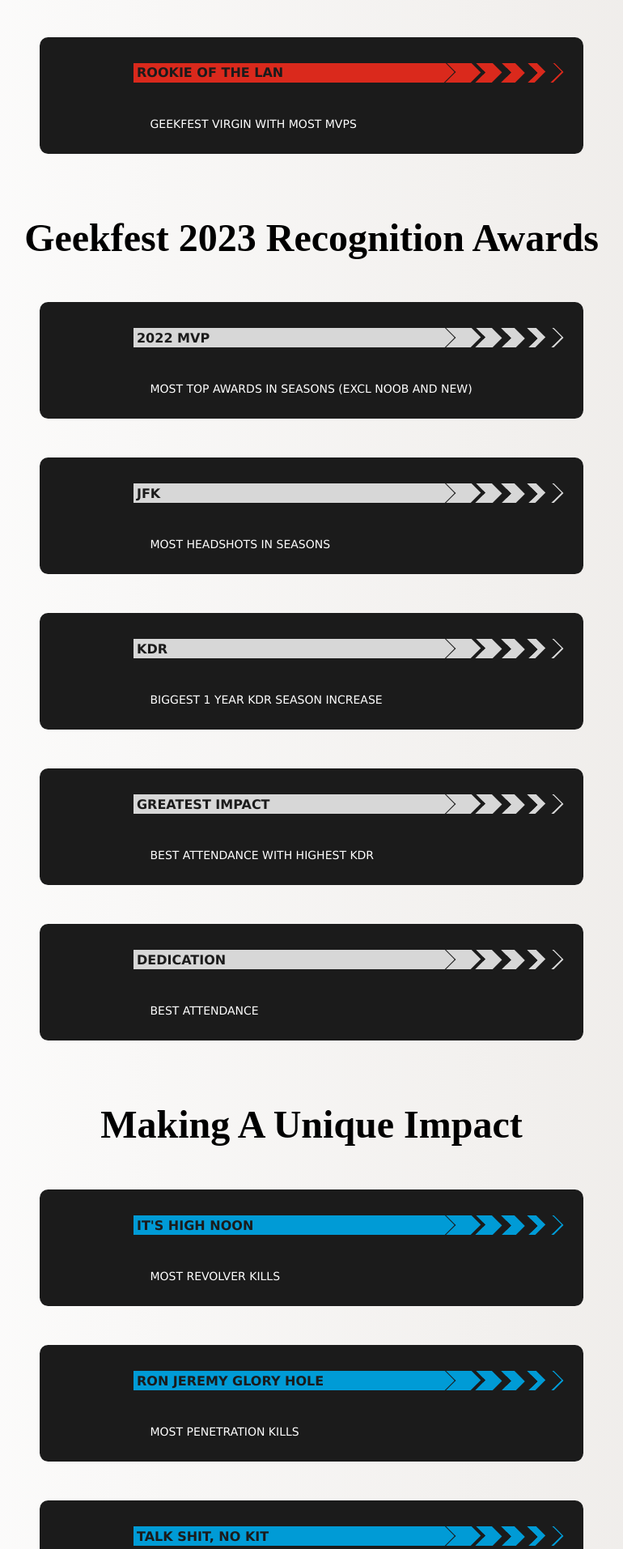
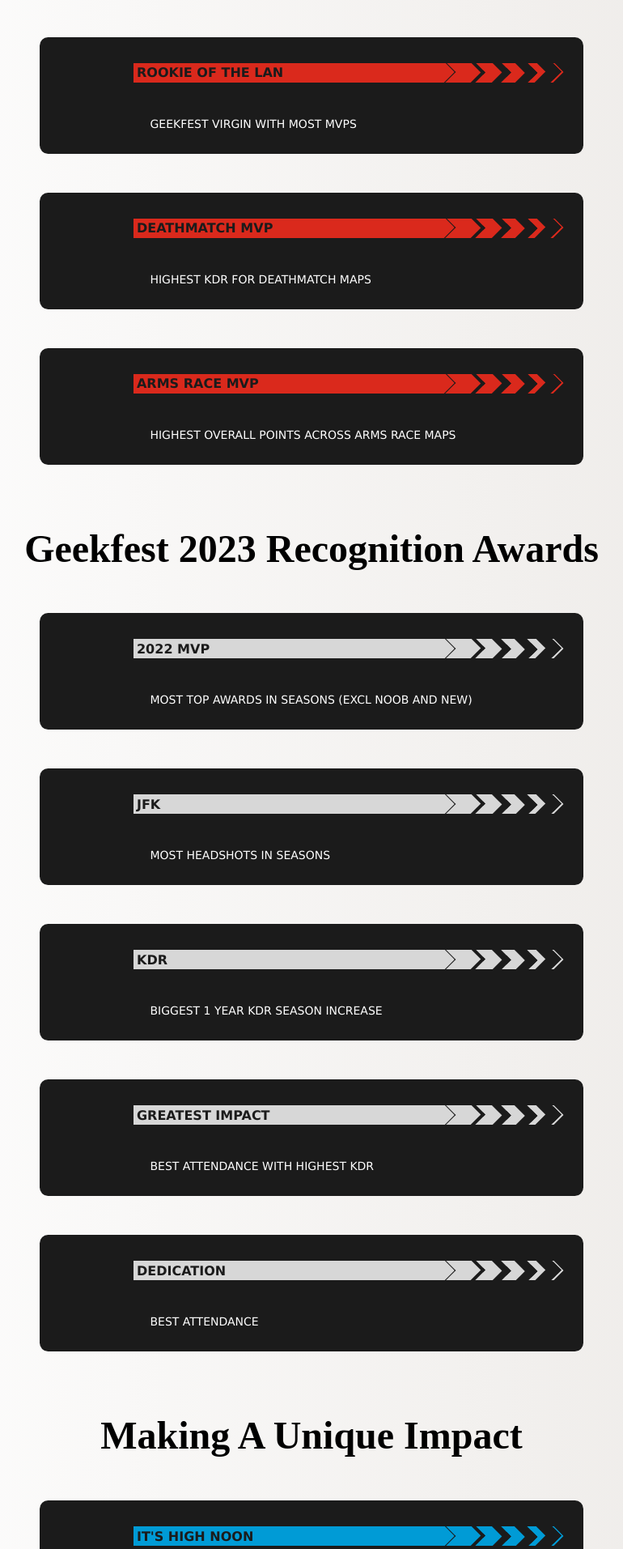
Before and after one commit to jroberts117/csgo-geekstats, a Django app: template geekstats/stats/templates/gf2023awards.html in a window 1280 px wide. Shown: the part 1666-3579 px from the top of the page at 81% size, without its empty margins (255-1025 px from the left). Run offline with Django 3.2, Linux system fonts and the light colour scheme; the template is opened without the code that fills it, so the values that code supplies are empty; some web fonts are replaced.

Commit message:
Add missing awards

```diff
--- a/geekstats/stats/templates/gf2023awards.html
+++ b/geekstats/stats/templates/gf2023awards.html
@@ -191,6 +191,50 @@
     <div class="statinfo">&nbsp;Geekfest Virgin with most MVPs</div>
     </div>
   </div>
+
+  <div class="award specialty">
+    <div class="img" style="background-image:url('../static/images/geeks/unknowngeek.png');">
+    </div>
+    <div class="awardcontent">
+    <div class="aw-header">
+    <div>
+      <span class="awardname">DEATHMATCH MVP</span>
+      </div>
+      <div>
+      <span class="chev1 chev"></span>
+      <span class="chev2 chev"></span>
+      <span class="chev3 chev"></span>
+      <span class="chev4 chev"></span>
+      <span class="chev5 chev"></span>
+      <span class="chev6 chev"></span>
+      </div>
+      </div>
+      <div class="player">&nbsp;TBD</div>
+      <div class="statinfo">&nbsp;Highest KDR for Deathmatch maps</div>
+      </div>
+    </div>
+
+    <div class="award specialty">
+      <div class="img" style="background-image:url('../static/images/geeks/unknowngeek.png');">
+      </div>
+      <div class="awardcontent">
+      <div class="aw-header">
+      <div>
+        <span class="awardname">ARMS RACE MVP</span>
+        </div>
+        <div>
+        <span class="chev1 chev"></span>
+        <span class="chev2 chev"></span>
+        <span class="chev3 chev"></span>
+        <span class="chev4 chev"></span>
+        <span class="chev5 chev"></span>
+        <span class="chev6 chev"></span>
+        </div>
+        </div>
+        <div class="player">&nbsp;TBD</div>
+        <div class="statinfo">&nbsp;Highest overall points across Arms Race maps</div>
+        </div>
+      </div>
 
 </div>
 
@@ -399,6 +443,28 @@
     <div class="statinfo">&nbsp;Highest KDR by a dad</div>
     </div>
   </div>
+
+  <div class="award blue">
+    <div class="img" style="background-image:url('../static/images/geeks/unknowngeek.png');">
+    </div>
+    <div class="awardcontent">
+    <div class="aw-header">
+    <div>
+      <span class="awardname">NINJA MASTER</span>
+      </div>
+      <div>
+      <span class="chev1 chev"></span>
+      <span class="chev2 chev"></span>
+      <span class="chev3 chev"></span>
+      <span class="chev4 chev"></span>
+      <span class="chev5 chev"></span>
+      <span class="chev6 chev"></span>
+      </div>
+      </div>
+      <div class="player">&nbsp;TBD</div>
+      <div class="statinfo">&nbsp;Most Taze, Knife, and Grenade kills</div>
+      </div>
+    </div>
 
 </div>
 
```
